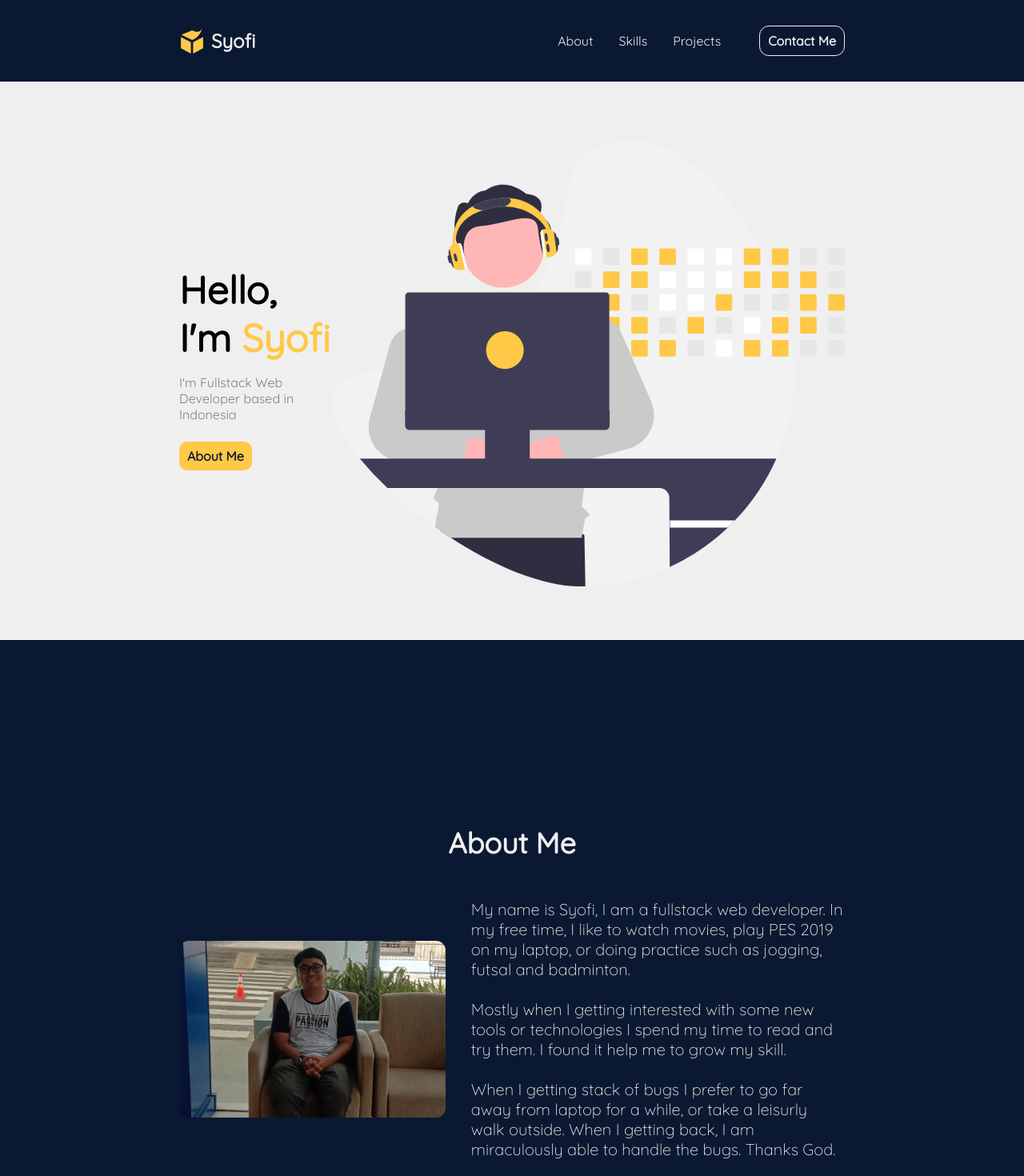
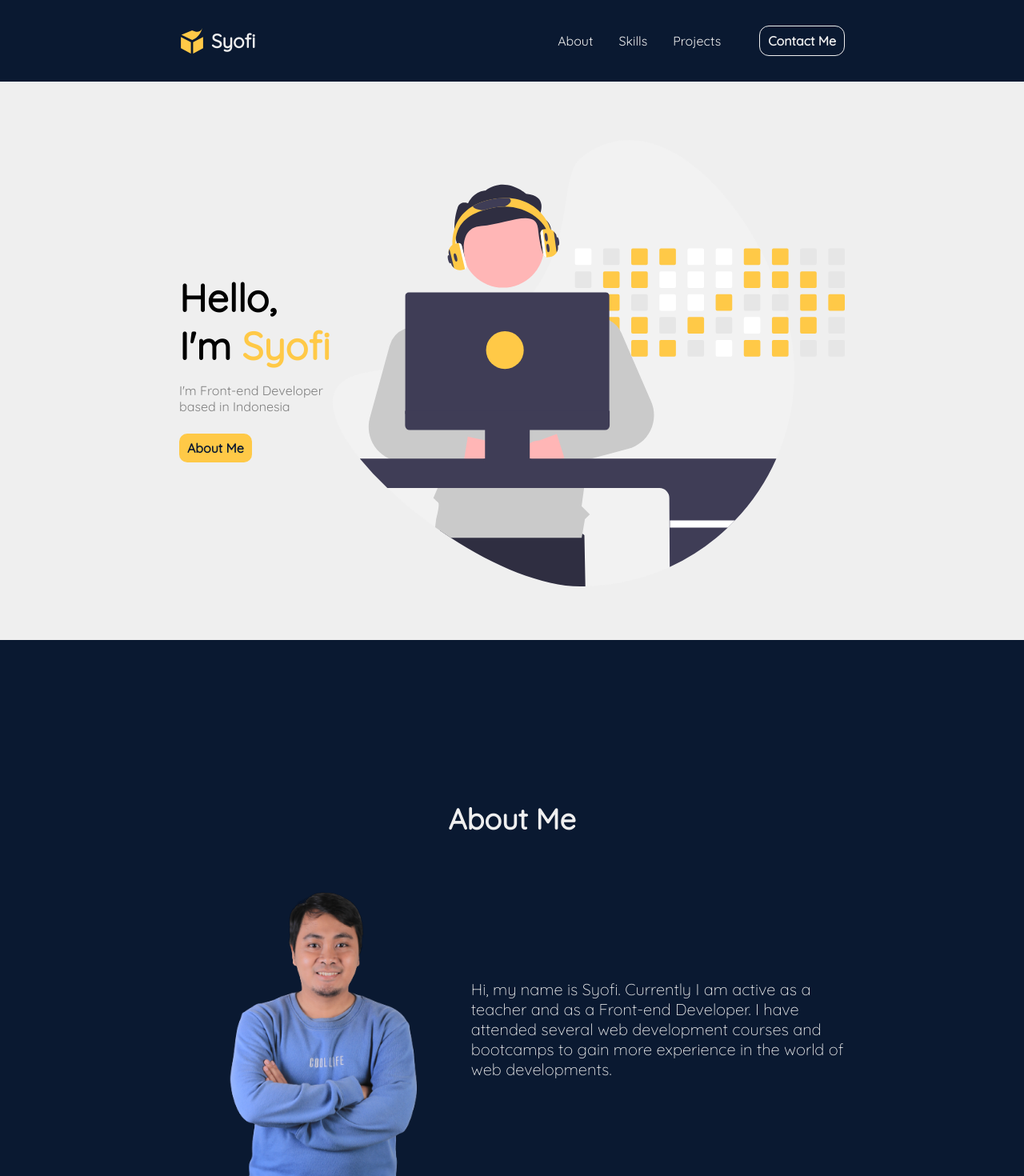
Before and after one commit to syofiazmi/My-Portfolio-1, a React (Create React App) app: page / in a window 1280 px wide. Shown: the top 1470 px of the page at 80% size. Built offline with nearby package versions, Linux system fonts and the light colour scheme.

Commit message:
update pada gambar dan about me

```diff
--- a/src/Components/About/AboutComponent.js
+++ b/src/Components/About/AboutComponent.js
@@ -1,6 +1,6 @@
 import React from 'react';
 import './AboutComponent.css'
-import profileImage from '../../Assets/Images/my-profile.jpg'
+import profileImage from '../../Assets/Images/my-profile.png'
 
 const AboutComponent = () => {
     return (
@@ -12,17 +12,7 @@ const AboutComponent = () => {
                 <div className='about-detail flex'>
                     <img className='about-image' src={profileImage} alt='My Profile JPG'></img>
                     <div className='about-desc'>
-                        <p>
-                            My name is Syofi, I am a fullstack web developer. In my free time, I like to watch movies, play PES 2019 on my laptop, or doing practice such as jogging, futsal and badminton.
-                        </p>
-                        <br />
-                        <p>
-                            Mostly when I getting interested with some new tools or technologies I spend my time to read and try them. I found it help me to grow my skill.
-                        </p>
-                        <br />
-                        <p>
-                            When I getting stack of bugs I prefer to go far away from laptop for a while, or take a leisurly walk outside. When I getting back, I am miraculously able to handle the bugs. Thanks God.
-                        </p>
+                        <p>Hi, my name is Syofi. Currently I am active as a teacher and as a Front-end Developer. I have attended several web development courses and bootcamps to gain more experience in the world of web developments.</p>
                     </div>
                 </div>
             </div>
--- a/src/Components/Hero/HeroComponent.js
+++ b/src/Components/Hero/HeroComponent.js
@@ -8,7 +8,7 @@ const HeroComponent = () => {
             <div className='hero-box flex'>
                 <div className='hero-headline'>
                     <h1 className='hero-greeting'>Hello, I'm <span className='hero-name'>Syofi</span></h1>
-                    <h2 className='hero-desc'>I'm Fullstack Web Developer based in Indonesia</h2>
+                    <h2 className='hero-desc'>I'm Front-end Developer based in Indonesia</h2>
                     <a href='#about' className='hero-button'>About Me</a>
                 </div>
                 <div className='img'>
```
Also changed, not shown: src/Assets/Images/my-profile.jpg (deleted), src/Assets/Images/my-profile.png (added).
